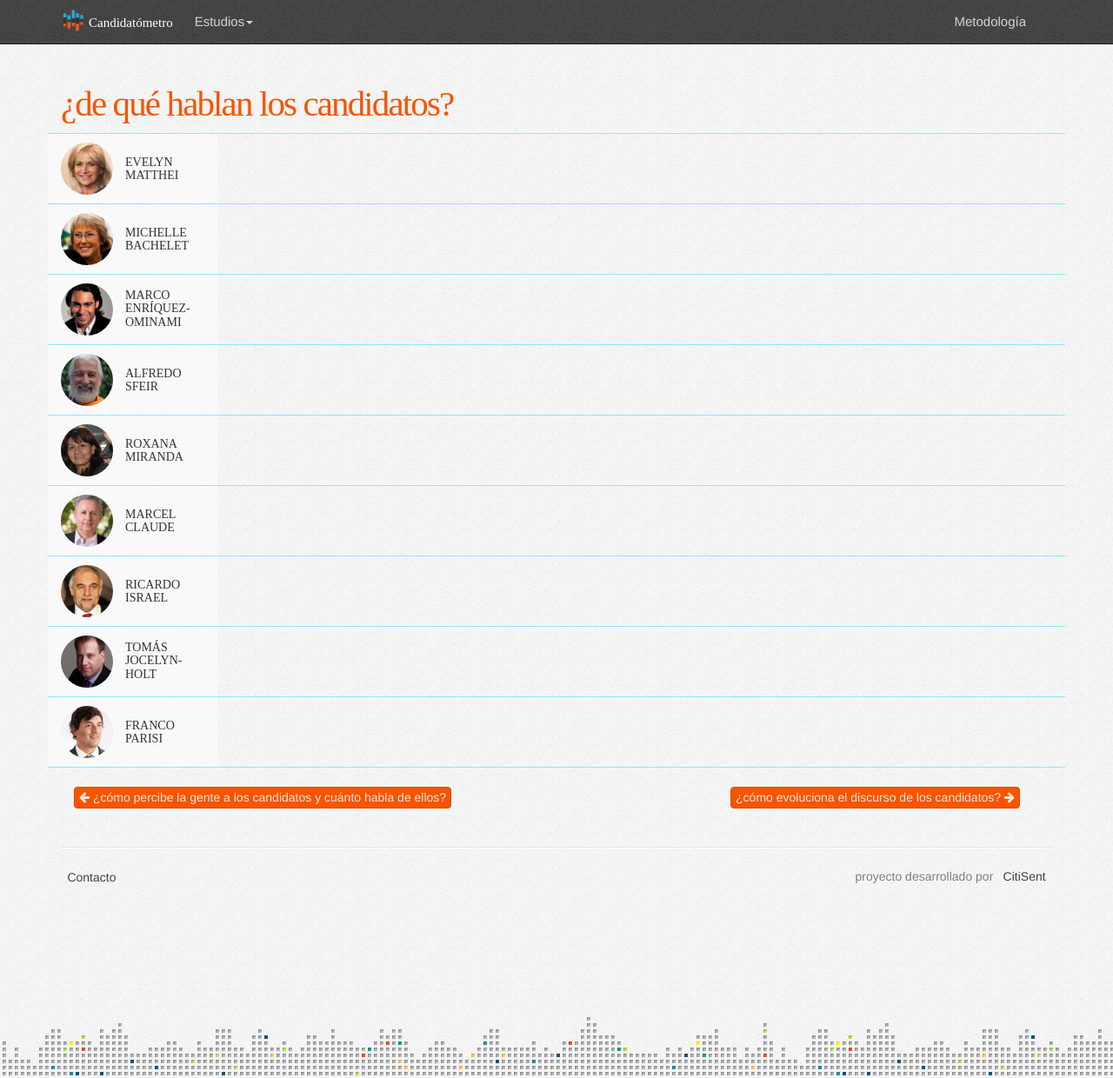
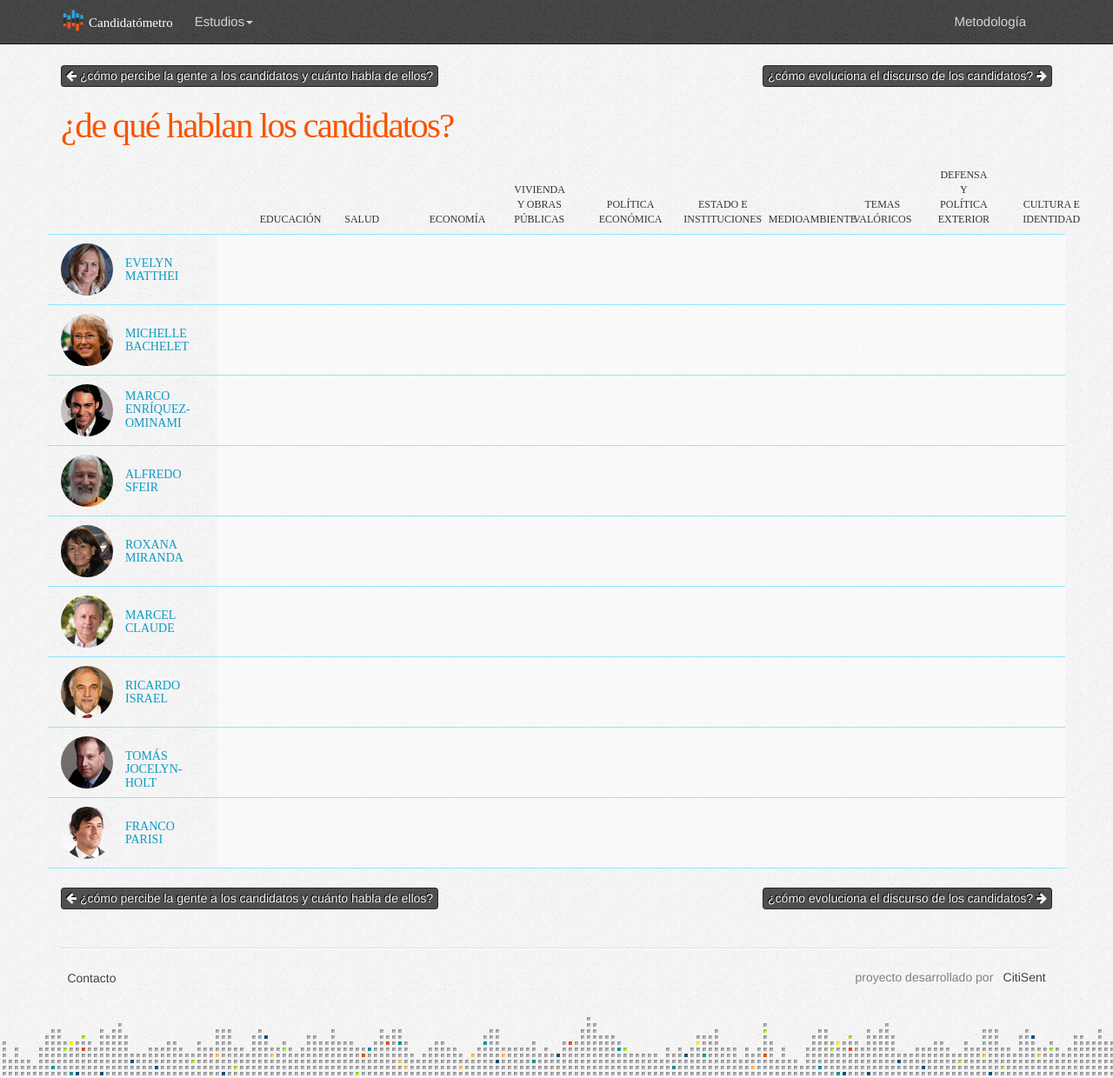
Before and after one commit to CitiSent/candidatometro, a Jekyll site: the page agenda.html, which Jekyll copies as it is, in a window 1280 px wide and 1240 px high. Shown: the whole window at 87% size. Built offline with Jekyll 4.4.1, drawn with Linux system fonts in a browser that asks for light colours; nearby versions of some CDN libraries; some web fonts are replaced; Markdown is read by kramdown in place of the engine named in the settings.

Commit message:
ajustes en la tabla de candidatos

```diff
--- a/agenda.html
+++ b/agenda.html
@@ -67,15 +67,41 @@
 
 <!---------------------------------------- contenido principal -->
   <div class="container container-responsive organic">
+
+    <div class='row air-bottom'>
+      <div class='col-sm-6'>
+        <a class='btn btn-xs btn-black'><i class='icon-arrow-left'></i> ¿cómo percibe la gente a los candidatos y cuánto habla de ellos?</a>
+      </div>
+      <div class='col-sm-6 tright'>
+        <a class='btn btn-xs btn-black'>¿cómo evoluciona el discurso de los candidatos? <i class='icon-arrow-right'></i></a>
+      </div>
+    </div>
+
+    <h1 class='thin orange'>¿de qué hablan los candidatos?</h1>
     <div class='row'>
         <div class='col-md-12 air-top'>
+        <div class='tabla-de-agendas'>
 
-          <h1 class='thin orange'>¿de qué hablan los candidatos?</h1>
-          <div class='tabla-de-agendas'>
+          <div class='row headers'>
+            <div class='topico col-sm-1 col-sm-offset-2 tcenter'>
+                                                 <span>Educación</span></div>
+            <div class='topico col-sm-1 tcenter'><span>Salud</span></div>
+            <div class='topico col-sm-1 tcenter'><span>Economía</span></div>
+            <div class='topico col-sm-1 tcenter'><span>Vivienda y Obras Públicas</span></div>
+            <div class='topico col-sm-1 tcenter'><span>Política Económica</span></div>
+            <div class='topico col-sm-1 tcenter'><span>Estado e Instituciones</span></div>
+            <div class='topico col-sm-1 tcenter'><span>Medioambiente</span></div>
+            <div class='topico col-sm-1 tcenter'><span>Temas Valóricos</span></div>
+            <div class='topico col-sm-1 tcenter'><span>Defensa y Política Exterior</span></div>
+            <div class='topico col-sm-1 tcenter'><span>Cultura e Identidad</span></div>
+          </div>
+
           <div class="row candidato">
             <div class='col-sm-2 avatar'>
               <img class='img-circle' width='60' src='img/fot_evelyn_matthei.jpg'>
               <h6 class='bold uc'>Evelyn Matthei</h6>
+            </div>
+            <div class='col-sm-10 graph'>
             </div>
           </div>
 
@@ -84,12 +110,16 @@
               <img class='img-circle' width='60' src='img/fot_michelle_bachelet.jpg'>
               <h6 class='bold uc'>Michelle Bachelet</h6>
             </div>
+            <div class='col-sm-10 graph'>
+            </div>
           </div>
 
           <div class="row candidato">
             <div class='col-sm-2 avatar'>
               <img class='img-circle' width='60' src='img/fot_marco_enriquez-ominami.jpg'>
               <h6 class='bold uc n3l'>Marco Enríquez-Ominami</h6>
+            </div>
+            <div class='col-sm-10 graph'>
             </div>
           </div>
 
@@ -98,12 +128,16 @@
               <img class='img-circle' width='60' src='img/fot_alfredo_sfeir.jpg'>
               <h6 class='bold uc'>Alfredo Sfeir</h6>
             </div>
+            <div class='col-sm-10 graph'>
+            </div>
           </div>
 
           <div class="row candidato">
             <div class='col-sm-2 avatar'>
               <img class='img-circle' width='60' src='img/fot_roxana_miranda.jpg'>
               <h6 class='bold uc'>Roxana Miranda</h6>
+            </div>
+            <div class='col-sm-10 graph'>
             </div>
           </div>
 
@@ -112,6 +146,8 @@
               <img class='img-circle' width='60' src='img/fot_marcel_claude.jpg'>
               <h6 class='bold uc'>Marcel Claude</h6>
             </div>
+            <div class='col-sm-10 graph'>
+            </div>
           </div>
 
           <div class="row candidato">
@@ -119,12 +155,16 @@
               <img class='img-circle' width='60' src='img/fot_ricardo_israel.jpg'>
               <h6 class='bold uc'>Ricardo Israel</h6>
             </div>
+            <div class='col-sm-10 graph'>
+            </div>
           </div>
 
           <div class="row candidato">
             <div class='col-sm-2 avatar'>
               <img class='img-circle' width='60' src='img/fot_tomas_jocelyn-holt.jpg'>
-                <h6 class='bold uc n3l'>Tomás Jocelyn-Holt</h6>
+              <h6 class='bold uc'>Tomás Jocelyn-Holt</h6>
+            </div>
+            <div class='col-sm-10 graph'>
             </div>
           </div>
 
@@ -133,17 +173,19 @@
               <img class='img-circle' width='60' src='img/fot_franco_parisi.jpg'>
               <h6 class='bold uc'>Franco Parisi</h6>
             </div>
+            <div class='col-sm-10 graph'>
+            </div>
           </div>
         </div><!-- /. tabla de agendas -->
       </div>
     </div>
 
-    <div class='row air'>
+    <div class='row air-top air-bottom'>
       <div class='col-sm-6'>
-        <a class='btn btn-xs btn-primary'><i class='icon-arrow-left'></i> ¿cómo percibe la gente a los candidatos y cuánto habla de ellos?</a>
+        <a class='btn btn-xs btn-black'><i class='icon-arrow-left'></i> ¿cómo percibe la gente a los candidatos y cuánto habla de ellos?</a>
       </div>
       <div class='col-sm-6 tright'>
-        <a class='btn btn-xs btn-primary'>¿cómo evoluciona el discurso de los candidatos? <i class='icon-arrow-right'></i></a>
+        <a class='btn btn-xs btn-black'>¿cómo evoluciona el discurso de los candidatos? <i class='icon-arrow-right'></i></a>
       </div>
     </div>
 
--- a/index.html
+++ b/index.html
@@ -73,9 +73,9 @@
         <p class='big thin'>Lorem ipsum dolor sit amet, consectetur adipiscing elit. Ut ac dolor non sapien facilisis sodales et molestie quam. Sed facilisis ut augue a dictum. Duis vitae tincidunt nulla, quis egestas nunc. Fusce sit amet interdum tellus. Duis nec mi varius, eleifend arcu nec, mattis nulla. Cras eu mollis erat, in gravida arcu. Proin eu scelerisque mi. </p>
 
         <ul class='air-top icons-ul preguntas'>
-          <li class='big'><i class="icon-li icon-chevron-sign-right blue"></i><a href="agenda.html">¿de qué hablan los candidatos?</a></li>
-          <li class='big'><i class="icon-li icon-chevron-sign-right blue"></i><a href="#">¿cómo evoluciona el discurso de los candidatos?</a></li>
-          <li class='big'><i class="icon-li icon-chevron-sign-right blue"></i><a href="#">¿cómo percibe la gente a los candidatos y cuánto habla de ellos?</a></li>
+          <li class='big'><i class="icon-li icon-chevron-sign-right blue"></i><a class='btn btn-black'href="agenda.html">¿de qué hablan los candidatos?</a></li>
+          <li class='big'><i class="icon-li icon-chevron-sign-right blue"></i><a class='btn btn-black'href="#">¿cómo evoluciona el discurso de los candidatos?</a></li>
+          <li class='big'><i class="icon-li icon-chevron-sign-right blue"></i><a class='btn btn-black'href="#">¿cómo percibe la gente a los candidatos y cuánto habla de ellos?</a></li>
         </ul>
       </div>
 
```
Also changed, not shown: css/candidatometro.css, img/fot_alfredo_sfeir.jpg, img/fot_evelyn_matthei.jpg, img/fot_franco_parisi.jpg, img/fot_marcel_claude.jpg, img/fot_marco_enriquez-ominami.jpg, img/fot_michelle_bachelet.jpg, img/fot_ricardo_israel.jpg, img/fot_roxana_miranda.jpg, img/fot_tomas_jocelyn-holt.jpg. Lines whose indentation alone changed are shown as unchanged.
